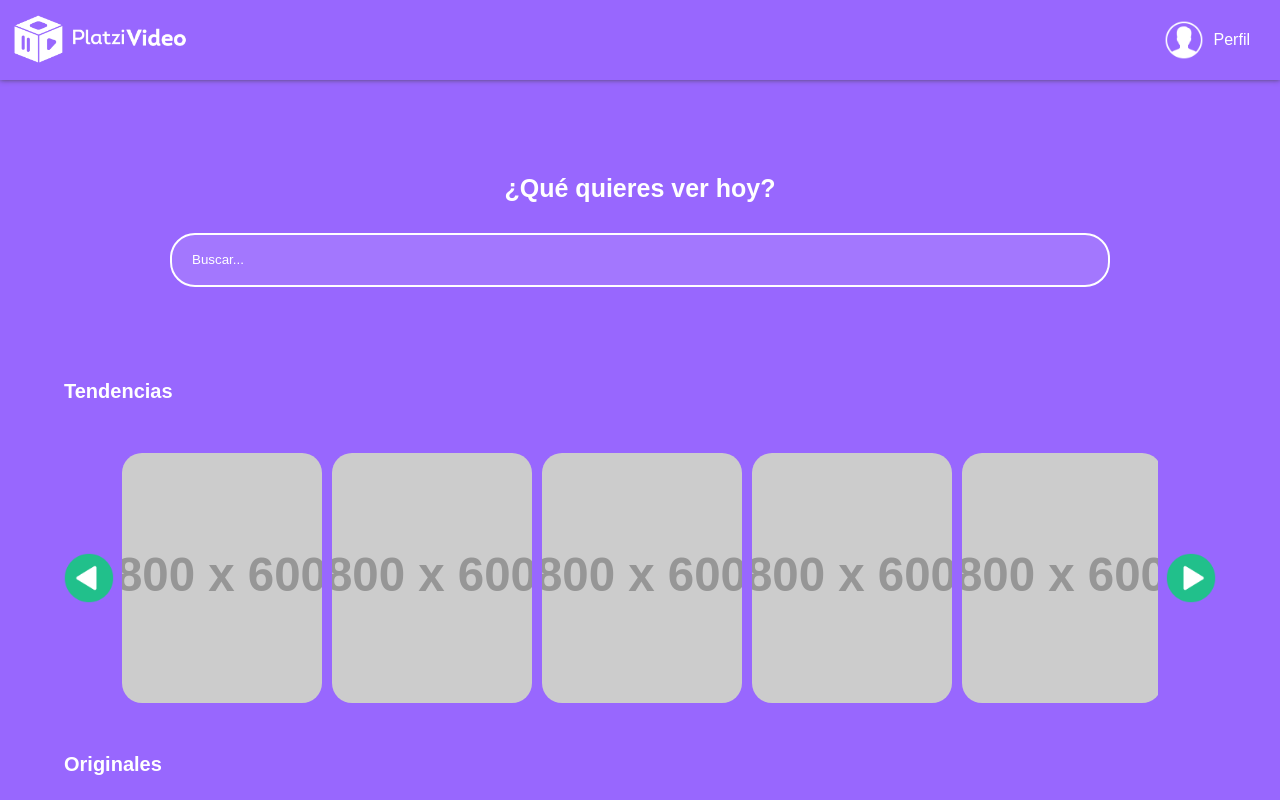
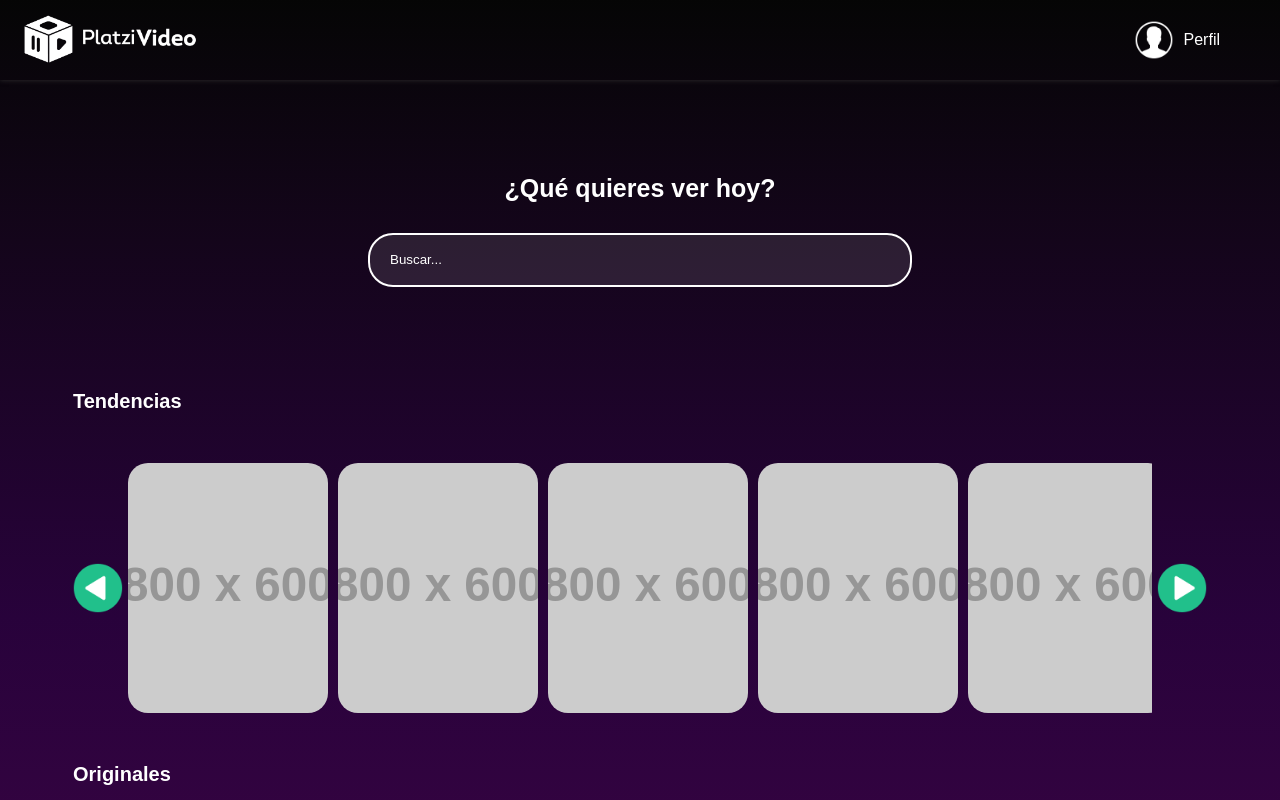
Before and after one commit to isabelajs/plazti-react-practico, a React app: page / in a window 1280 px wide. Shown: the top 800 px of the page. Built offline with nearby package versions, Linux system fonts and the light colour scheme; placeholder pictures from the web are drawn by us; a web font is replaced by a local one.

Commit message:
modificaciones generales

```diff
--- /dev/null
+++ b/src/assets/styles/App.scss
@@ -0,0 +1,17 @@
+@import './Vars.scss' ;
+@import './Media.scss';
+
+
+*{
+  margin: 0;
+  padding: 0;
+}
+
+html{
+  font-size: 62.5%;
+  font-family: $theme-font ;
+  // background-color: $main-color;
+  background: linear-gradient(180deg, hsla(0, 0%, 2%, 1) 0%, hsla(281, 66%, 6%, 1) 18%, hsla(280, 93%, 12%, 1) 50%, hsla(295, 87%, 15%, 1) 91%, hsla(300, 84%, 17%, 1) 100%);
+
+
+}
--- a/src/assets/styles/Home.scss
+++ /dev/null
@@ -1,15 +0,0 @@
-@import './Vars.scss' ;
-@import './Media.scss';
-
-
-*{
-  margin: 0;
-  padding: 0;
-}
-
-html{
-  font-size: 62.5%;
-  font-family: $theme-font ;
-  background-color: $main-color;
-  color: white;
-}
--- a/src/assets/styles/Media.scss
+++ b/src/assets/styles/Media.scss
@@ -1,17 +1,10 @@
 @media (max-width:425px){
-  .main__category{
-      .categoria{
-          .categoria__buttons{
-              opacity: 0;
-              visibility: hidden;
-          }
-      }
+  .categorie__buttons{
+    opacity: 0;
+    visibility: hidden;
   }
 }
 @media (max-width: 600px) {
-  .main__description--title {
-    font-size: 30px;
-  }
 
   .register__container {
     background-color: transparent;
@@ -36,3 +29,21 @@
     flex-direction: column;
   }
 }
+
+@media (min-width:600px){
+  .header {
+    &__menu{
+      margin-right: 40px;
+    }
+  }
+  .categorie{
+    width: 90%;
+    margin:0 auto;
+    &__title{
+      margin-left: 0px;
+    }
+    .carousel{
+      margin: 0 55px;
+    }
+  }
+}
--- a/src/assets/styles/components/Carousel.scss
+++ b/src/assets/styles/components/Carousel.scss
@@ -1,6 +1,4 @@
 .carousel {
-  width: 90%;
-  margin: 0 auto;
   overflow-x: scroll;
   padding: 50px 0px;
   scroll-behavior: smooth;
--- a/src/assets/styles/components/CarouselItem.scss
+++ b/src/assets/styles/components/CarouselItem.scss
@@ -3,11 +3,12 @@
     height: 250px;
     border-radius: 20px;
     margin-right: 10px;
-  cursor: pointer;
+    //   cursor: pointer;
     transition: 450ms all;
     transform-origin: center left;
     overflow: hidden;
     position: relative;
+    color:white;
 
     &:last-child{
         transform-origin: center right;
@@ -47,9 +48,12 @@
             &__icon{
             width:20px;
             height: 20px;
+            cursor: pointer;
 
             &--play{
                 background: url("../../statics/play-icon.png")center/cover no-repeat;
+
+
             }
 
             &--plus{
@@ -57,13 +61,13 @@
                 margin: 0 5px;
             }
 
-
             &--remove{
             background: url("../../statics/remove-icon.png")center/cover no-repeat;
             }
-
+            &:hover{
+                opacity: 0.7;
             }
-
+        }
         }
 
         .title{
--- a/src/assets/styles/components/Categorie.scss
+++ b/src/assets/styles/components/Categorie.scss
@@ -2,7 +2,9 @@
   position: relative;
 
   &__title{
-      font-size: 2rem;
+    font-size: 2rem;
+    margin-left: 20px;
+    color: white;
   }
   &__buttons{
     display: flex;
--- a/src/assets/styles/components/Categories.scss
+++ b/src/assets/styles/components/Categories.scss
@@ -1,5 +1,4 @@
 .categories{
-  width: 90%;
-  margin: 0 auto ;
-
+  margin: 10px;
+  margin-bottom: 20px;
 }
--- a/src/assets/styles/components/Footer.scss
+++ b/src/assets/styles/components/Footer.scss
@@ -1,7 +1,8 @@
 .footer {
+  width: 100%;
   align-items: center;
   justify-content: center;
-  background-color: #945FFD;
+  background-color: #4E074E;
   display: flex;
   height: 80px;
 }
--- a/src/assets/styles/components/Header.scss
+++ b/src/assets/styles/components/Header.scss
@@ -4,14 +4,13 @@
   justify-content: space-between;
   height: 80px;
   box-shadow: 0px 0px 5px rgba(59, 57, 57, 0.8);
-  padding: 0 10px 0 10px;
+  padding: 0 20px;
 }
 .header .header__logo {
   width: 180px;
 }
 .header .header__menu {
   font-size: 1.6rem;
-  margin-right: 20px;
   cursor: pointer;
 }
 .header .header__menu:hover > .menu--list {
@@ -23,6 +22,7 @@
   display: flex;
   align-items: center;
   cursor: pointer;
+  color: white;
 }
 .header .header__menu .menu--profile .profile-img {
   width: 40px;
--- /dev/null
+++ b/src/assets/styles/components/Home.scss
@@ -0,0 +1,6 @@
+.main{
+  // width: 100%;
+  display: flex;
+  flex-direction: column;
+  // min-height: calc(100vh - 160px)
+}
--- a/src/assets/styles/components/Main.scss
+++ /dev/null
@@ -1,3 +0,0 @@
-.main{
-  min-height: calc(100vh - 160px)
-}
--- a/src/assets/styles/components/Search.scss
+++ b/src/assets/styles/components/Search.scss
@@ -18,6 +18,7 @@
     height: 5rem;
     padding: 0 20px;
     width: 70%;
+    max-width: 500px;
     outline: none;
   }
   ::placeholder {
--- a/src/components/Carousel.jsx
+++ b/src/components/Carousel.jsx
@@ -1,4 +1,5 @@
 import React, { useEffect, useRef } from 'react';
+import { connect } from 'react-redux';
 import '../assets/styles/components/Carousel.scss' ;
 
 
@@ -7,8 +8,8 @@ import '../assets/styles/components/Carousel.scss' ;
 // https://reactjs.org/docs/hooks-reference.html#useref
 // https://reactjs.org/docs/hooks-faq.html#is-there-something-like-instance-variables
 
-
-    //1 Parte:
+{
+  //1 Parte:
     //en estos dos explican que putas es useRef dice que crea un objeto asi  {current:valores}
     //pero que la diferencia entre useRef y un objeto plano, es que useRef persiste en el tiempo asi como useState
     //osea aunque se haga un nuevo render el objeto es el mismo, pero con las mutaciones que requieran
@@ -76,15 +77,29 @@ import '../assets/styles/components/Carousel.scss' ;
 
   //si no enteindes vuelve a leer hasta que te sangren los ojitos jajajajjaja TE AMO
 
-function Carousel({ children }) {
+}
+
+function Carousel({ children, mylist }) {
   const container = useRef(null) ;
   const childrenRef = useRef([]);
 
   useEffect(() => {
+
     const lastItemCarousel = childrenRef.current[childrenRef.current.length-1]
     const itemsWithoutLastItem = childrenRef.current.slice(0,-1)
 
-    if(childrenRef.current,length>1){
+
+    if(childrenRef.current.length == 1){
+      lastItemCarousel.style.transformOrigin = 'center left'
+    }
+
+    if(childrenRef.current.length>1){
+
+      const beforeLastItemCarousel = itemsWithoutLastItem[itemsWithoutLastItem.length-1]
+
+      beforeLastItemCarousel.onmouseout = null
+      beforeLastItemCarousel.onmouseover = null
+
       lastItemCarousel.onmouseover = ()=>{itemsWithoutLastItem.forEach(item => {
         item.style.transform = 'translateX(-60px)'
       });}
@@ -96,7 +111,7 @@ function Carousel({ children }) {
     }
 
 
-  }, []);
+  }, [mylist]);
 
 
   const handleMoveRight = () => {
@@ -127,4 +142,10 @@ function Carousel({ children }) {
   );
 }
 
-export default Carousel
+const mapStateToProps = (state)=>{
+  return{
+    mylist: state.mylist
+  }
+}
+
+export default connect(mapStateToProps,null)(Carousel)
--- a/src/components/Main.jsx
+++ /dev/null
@@ -1,11 +0,0 @@
-
-import React from 'react';
-import '../assets/styles/components/Main.scss' ;
-
-export default function Main({ children }) {
-  return (
-    <div className='main'>
-      {children}
-    </div>
-  );
-};
--- a/src/container/Home.js
+++ b/src/container/Home.js
@@ -1,13 +1,12 @@
 
-import React, { useEffect, useRef } from 'react';
+import React from 'react';
 import { connect } from 'react-redux';
 import Search from '../components/Search';
-import Main from '../components/Main';
 import Categories from '../components/Categories';
 import Categorie from '../components/Categorie';
 import Carousel from '../components/Carousel';
 import CarouselItem from '../components/CarouselItem';
-import '../assets/styles/Home.scss';
+import '../assets/styles/components/Home.scss';
 
 function Home(props) {
 
@@ -16,11 +15,8 @@ function Home(props) {
 
   return (
     <div className='Home'>
-
-      <Main>
-        <Search />
-
-        <Categories>
+      <Search />
+      <Categories>
 
 
         {/* //si dentro del componente lista existen elementos */}
@@ -65,9 +61,6 @@ function Home(props) {
         }
 
         </Categories>
-
-      </Main>
-
     </div>
   );
 }
--- a/src/routes/App.js
+++ b/src/routes/App.js
@@ -4,8 +4,8 @@ import Home from '../container/home';
 import Login from '../container/Login';
 import Registrer from '../container/Registro';
 import NotFound from '../container/NotFound';
-import Layout from '../components/Layout'
-import store from '../utils/data';
+import Layout from '../components/Layout';
+import '../assets/styles/App.scss'
 
 
 export default function App () {
```
Also changed, not shown: src/assets/statics/remove-icon.png (added). Lines whose indentation alone changed are shown as unchanged.
